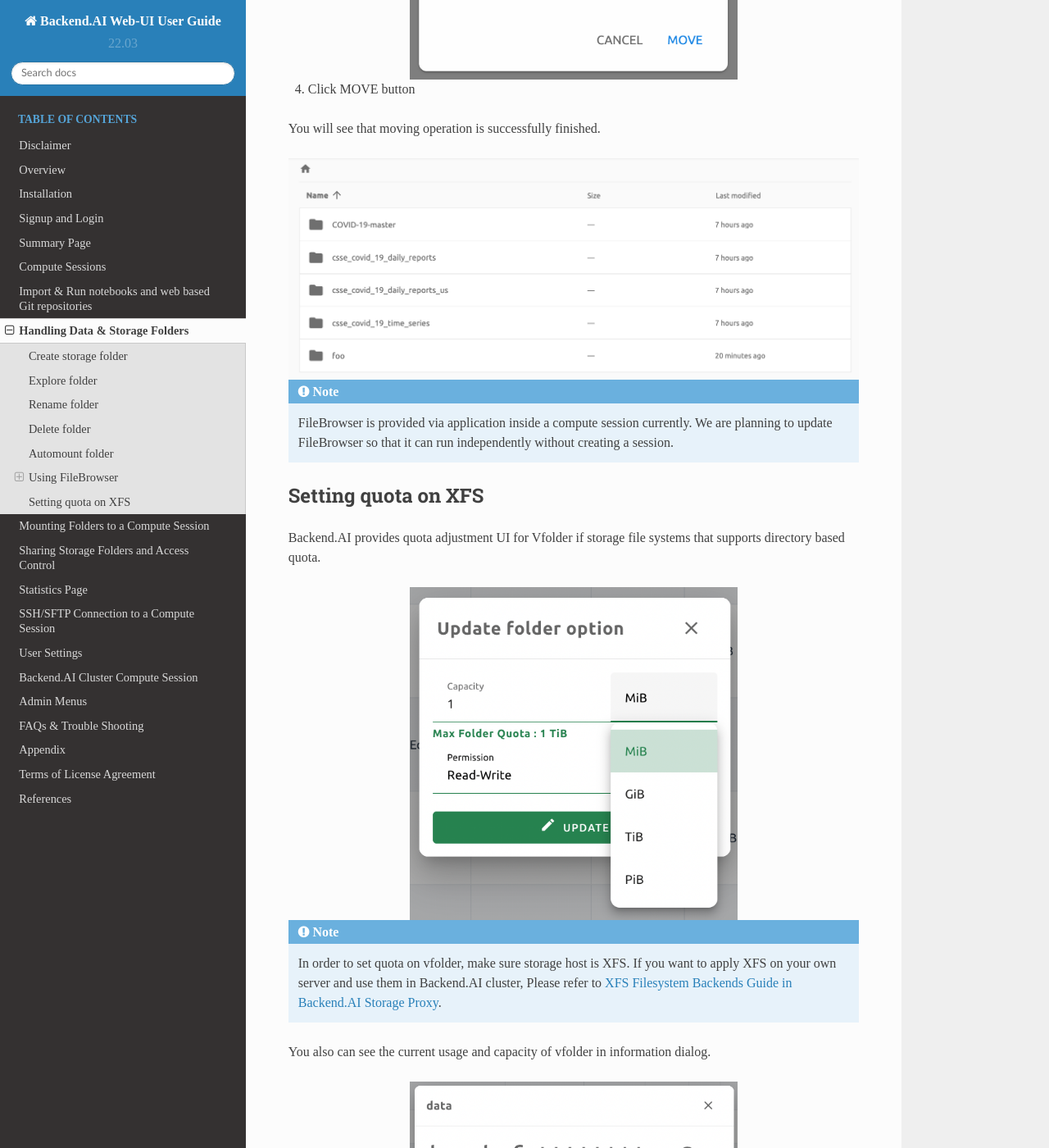
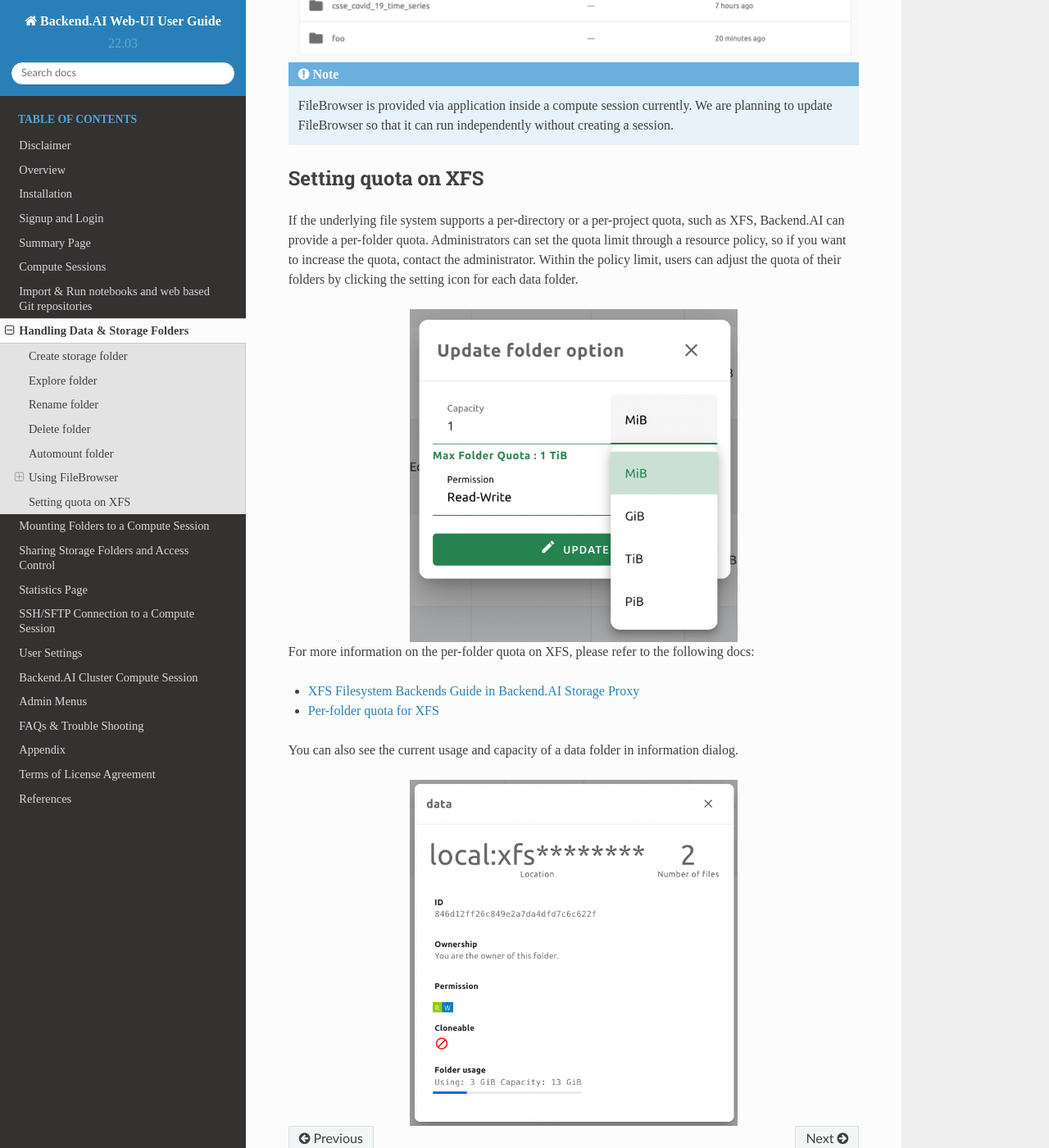
Before and after one commit to lablup/backend.ai-docs-webui, a Sphinx documentation site: the page built from docs/vfolder/vfolder.rst, in a window 1280 px wide and 1400 px high, scrolled down 10613 px. Shown: the whole window at 82% size. Built offline with Sphinx 7.4.7 and the Read the Docs theme 2.0.0, drawn with Linux system fonts in a browser that asks for light colours; some web fonts are replaced; some of the changed text lies outside the part shown.

Commit message:
docs: minor refactor on the vfolder page

```diff
--- a/docs/vfolder/vfolder.rst
+++ b/docs/vfolder/vfolder.rst
@@ -25,8 +25,9 @@
 * Created: The number of folders that the user created.
 * Invited: The number of folers that the user was invited to share.
 * Capacity: The maximum number of folders that the user can create afterwards.
-  This value depends on the resource policy applied to the user and cannot be changed
-  without changing the resource policy. Folders that were not created by the user (eg. folders invited to share, or project folders) are not counted.
+  This value depends on the resource policy applied to the user and cannot be
+  changed without changing the resource policy. Folders that were not created by
+  the user (eg. folders invited to share, or project folders) are not counted.
 
 Check marks on the Owner panel in the folder list indicate the user created folders.
 
@@ -34,9 +35,8 @@
    :alt: Storage status in Storage page
 
 .. tip::
-   If there's many vfolders on the list, you can use input fields on the top row.
-   Currently we provide two filters, vfolder name and the name of storage host.
-
+   If there are lots of folders in the list, you can filter the list by using the
+   search boxes on top of the list.
 
 
 Create storage folder
@@ -317,21 +313,24 @@
 Setting quota on XFS
 --------------------
 
-Backend.AI provides quota adjustment UI for Vfolder if storage file systems
-that supports directory based quota.
+If the underlying file system supports a per-directory or a per-project quota,
+such as XFS, Backend.AI can provide a per-folder quota. Administrators can set
+the quota limit through a resource policy, so if you want to increase the quota,
+contact the administrator. Within the policy limit, users can adjust the quota
+of their folders by clicking the setting icon for each data folder.
 
 .. image:: xfs_quota_setting.png
    :width: 400
    :align: center
    :alt: XFS quota setting
 
-.. note::
-   In order to set quota on vfolder, make sure storage host is XFS.
-   If you want to apply XFS on your own server and use them in Backend.AI cluster,
-   Please refer to `XFS Filesystem Backends Guide in Backend.AI Storage Proxy
-   <https://github.com/lablup/backend.ai-storage-proxy#xfs>`_.
+For more information on the per-folder quota on XFS, please refer to the
+following docs:
 
-You also can see the current usage and capacity of vfolder in information dialog.
+- `XFS Filesystem Backends Guide in Backend.AI Storage Proxy <https://github.com/lablup/backend.ai-storage-proxy#xfs>`_
+- `Per-folder quota for XFS <https://blog.lablup.com/posts/2022/01/21/xfs-directory-quota>`_
+
+You can also see the current usage and capacity of a data folder in information dialog.
 
 .. image:: vfolder_information_storage_host_xfs.png
    :width: 400
```
Also changed, not shown: other parts of docs/vfolder/vfolder.rst (+0 -4 lines), docs/vfolder/filebrowser_with_new_window.png, 2 other files.
